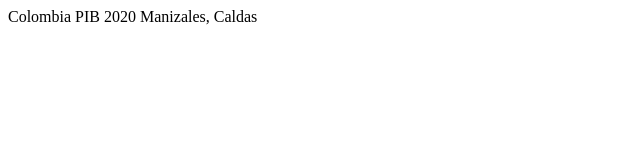
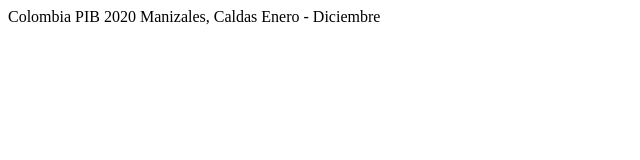
Before and after one commit to atmao/indices, a plain HTML site: page index.html in a window 1280 px wide. Shown: the whole page, without its empty margins (0-640 px from the left). Drawn offline with Linux system fonts and the light colour scheme.

Commit message:
Update index.html

```diff
--- a/index.html
+++ b/index.html
@@ -8,6 +8,8 @@
 Colombia
 PIB 2020
 Manizales, Caldas
+
+Enero - Diciembre
 </body>
 
 </html>
```
